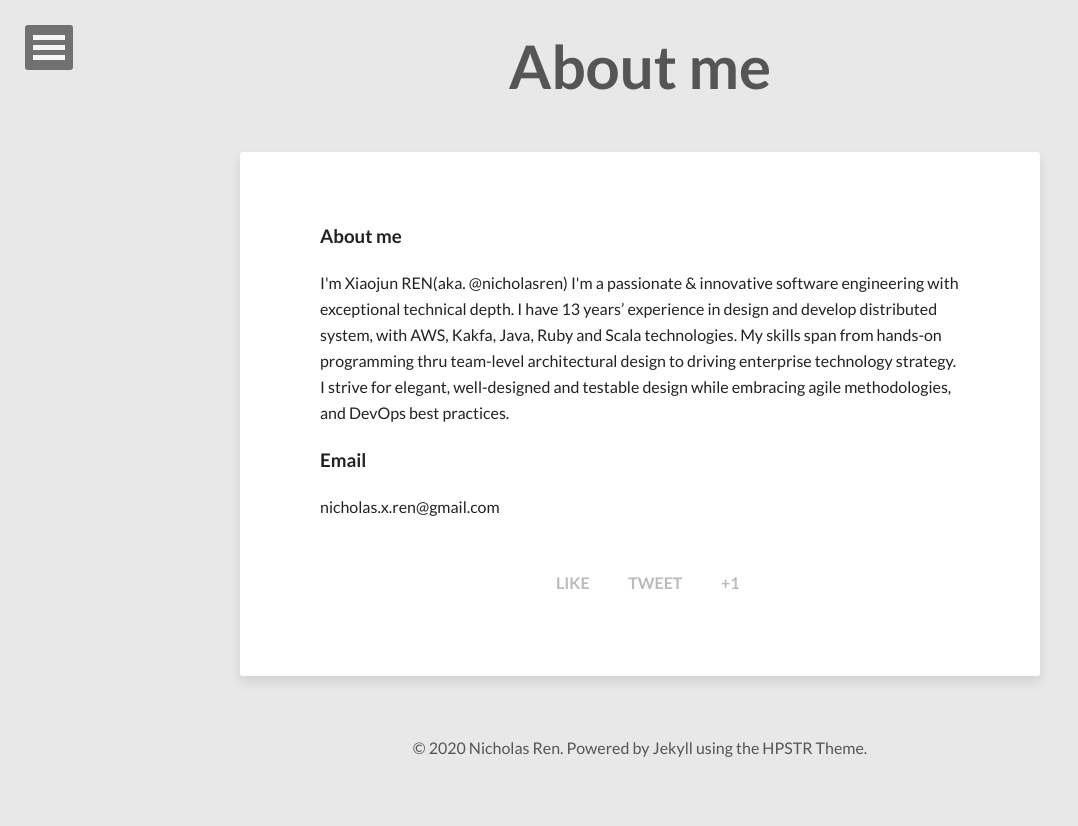
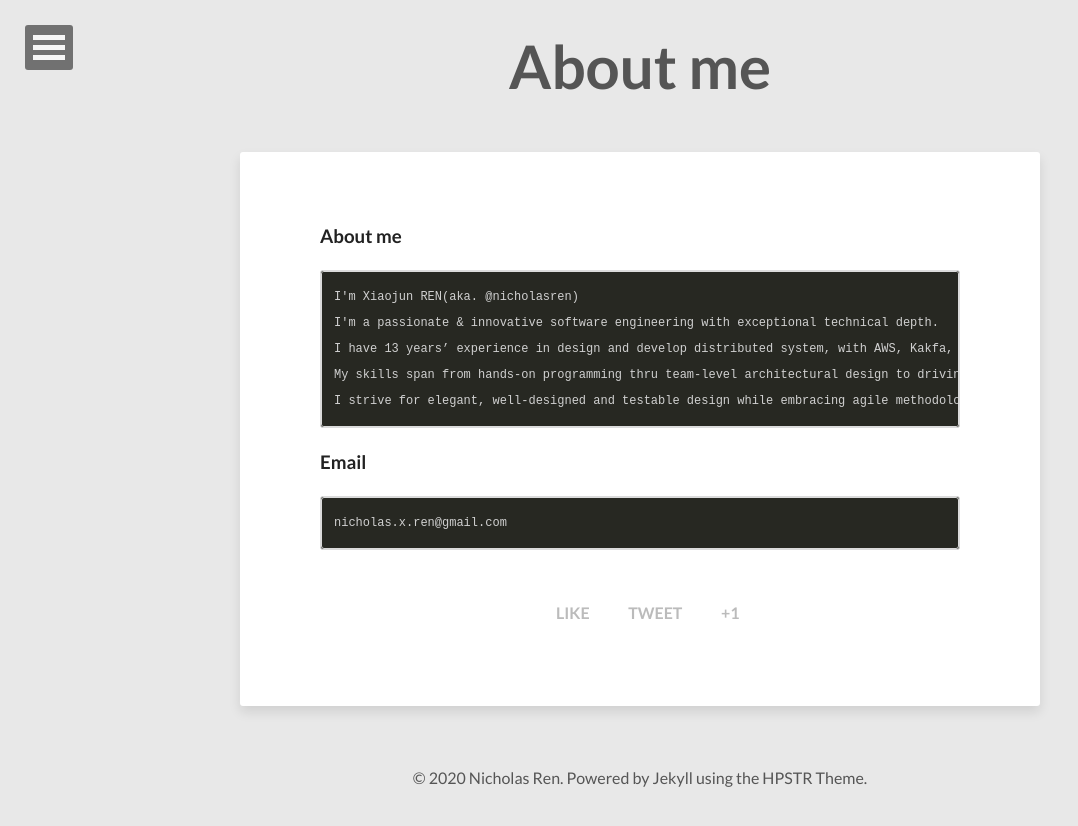
Before and after one commit to nicholasren/nicholasren.github.io, a Jekyll site: the page built from about.md, in a window 1280 px wide. Shown: the top 826 px of the page, without its empty margins (0-1078 px from the left). Built offline with Jekyll 4.4.1, drawn with Linux system fonts in a browser that asks for light colours; nearby versions of some CDN libraries.

Commit message:
Update about.md

```diff
--- a/about.md
+++ b/about.md
@@ -4,19 +4,14 @@
 title: About me
 share: true
 ---
-<div id="about">
-  <div id="desc">
-    <h3>About me</h3>
-    <div>
+### About me
+
     I'm Xiaojun REN(aka. @nicholasren)
     I'm a passionate & innovative software engineering with exceptional technical depth.
     I have 13 years’ experience in design and develop distributed system, with AWS, Kakfa, Java, Ruby and Scala technologies.
     My skills span from hands-on programming thru team-level architectural design to driving enterprise technology strategy.
     I strive for elegant, well-designed and testable design while embracing agile methodologies, and DevOps best practices.
-    </div>
-    <h3>Email</h3>
-    <div class="mail">
-      nicholas.x.ren@gmail.com
-    </div>
-  </div>
-</div>
+
+### Email
+
+    nicholas.x.ren@gmail.com
```
